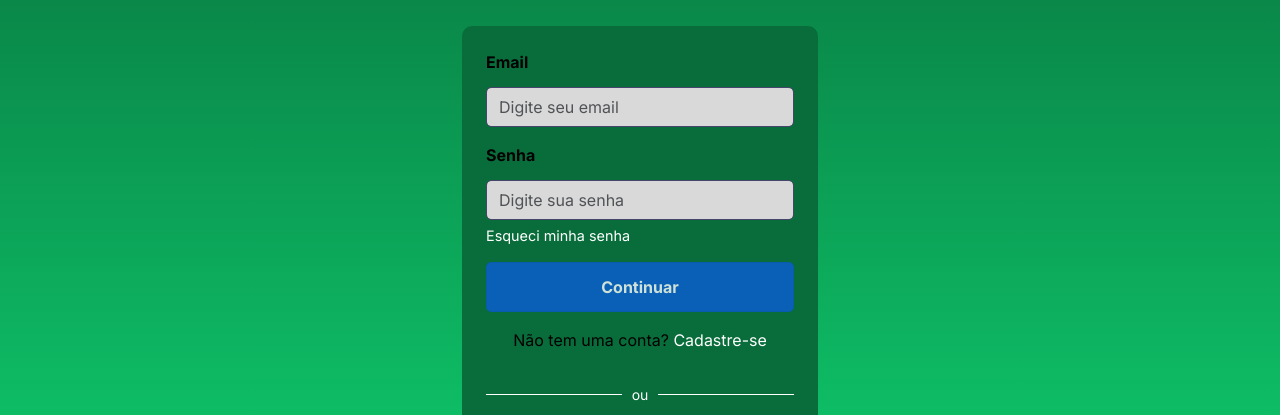
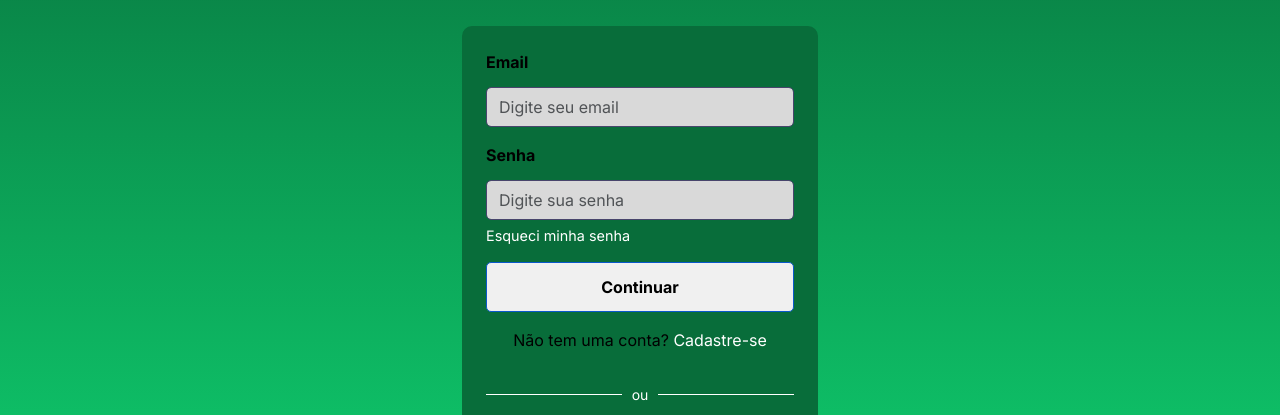
Before and after one commit to fabriciorostand/fintech-fiap, a plain HTML site: page index.html in a window 1280 px wide. In both pictures the pointer is over the button "Continuar". Shown: the part 170-585 px from the top of the page. Drawn offline with nearby package versions, Linux system fonts and the light colour scheme.

Commit message:
Update style.css

```diff
--- a/css/style.css
+++ b/css/style.css
@@ -61,7 +61,9 @@ form button.btn-primary {
 }
 
 form button.btn-primary:hover {
-    opacity: 0.8;
+    background-color: #f0f0f0;
+    color: #000000;
+    opacity: 1;
 }
 
 form p {
```
